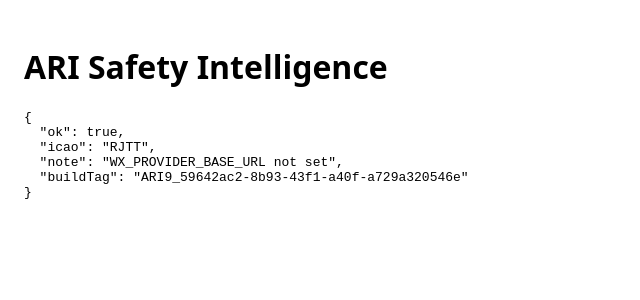
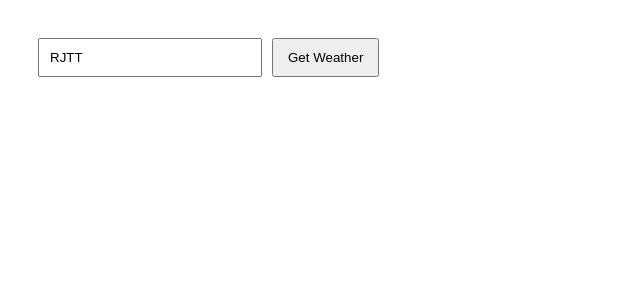
Before and after one commit to ZetecR-cloud/ari-safety-intelligence, a Next.js app: page / in a window 1280 px wide. Shown: the top 300 px of the page, without its empty margins (0-640 px from the left). Built offline with nearby package versions, Linux system fonts and the light colour scheme.

Commit message:
Fix client fetch URL for production

```diff
--- a/app/page.tsx
+++ b/app/page.tsx
@@ -1,28 +1,42 @@
 "use client";
 
-import { useEffect, useState } from "react";
+import { useState } from "react";
 
 export default function Home() {
+  const [icao, setIcao] = useState("RJTT");
   const [data, setData] = useState<any>(null);
   const [err, setErr] = useState<string | null>(null);
 
-  useEffect(() => {
-    (async () => {
-      try {
-        const r = await fetch("/api/weather?icao=RJTT", { cache: "no-store" });
-        const j = await r.json();
-        setData(j);
-      } catch (e: any) {
-        setErr(e?.message ? String(e.message) : "fetch failed");
-      }
-    })();
-  }, []);
+  const run = async () => {
+    try {
+      setErr(null);
+      setData(null);
+      const r = await fetch(
+        `${window.location.origin}/api/weather?icao=${icao}`,
+        { cache: "no-store" }
+      );
+      const j = await r.json();
+      setData(j);
+    } catch (e: any) {
+      setErr(e?.message ? String(e.message) : "unknown error");
+    }
+  };
 
   return (
-    <main style={{ padding: 16, fontFamily: "system-ui, sans-serif" }}>
-      <h1>ARI Safety Intelligence</h1>
-      {err && <pre>{err}</pre>}
-      <pre>{JSON.stringify(data, null, 2)}</pre>
+    <main style={{ padding: 30, fontFamily: "sans-serif" }}>
+      <div style={{ display: "flex", gap: 10, marginBottom: 20 }}>
+        <input
+          value={icao}
+          onChange={(e) => setIcao(e.target.value)}
+          style={{ padding: 10, width: 200 }}
+        />
+        <button onClick={run} style={{ padding: "10px 14px" }}>
+          Get Weather
+        </button>
+      </div>
+
+      {err && <pre style={{ color: "red" }}>{err}</pre>}
+      {data && <pre>{JSON.stringify(data, null, 2)}</pre>}
     </main>
   );
 }
```
